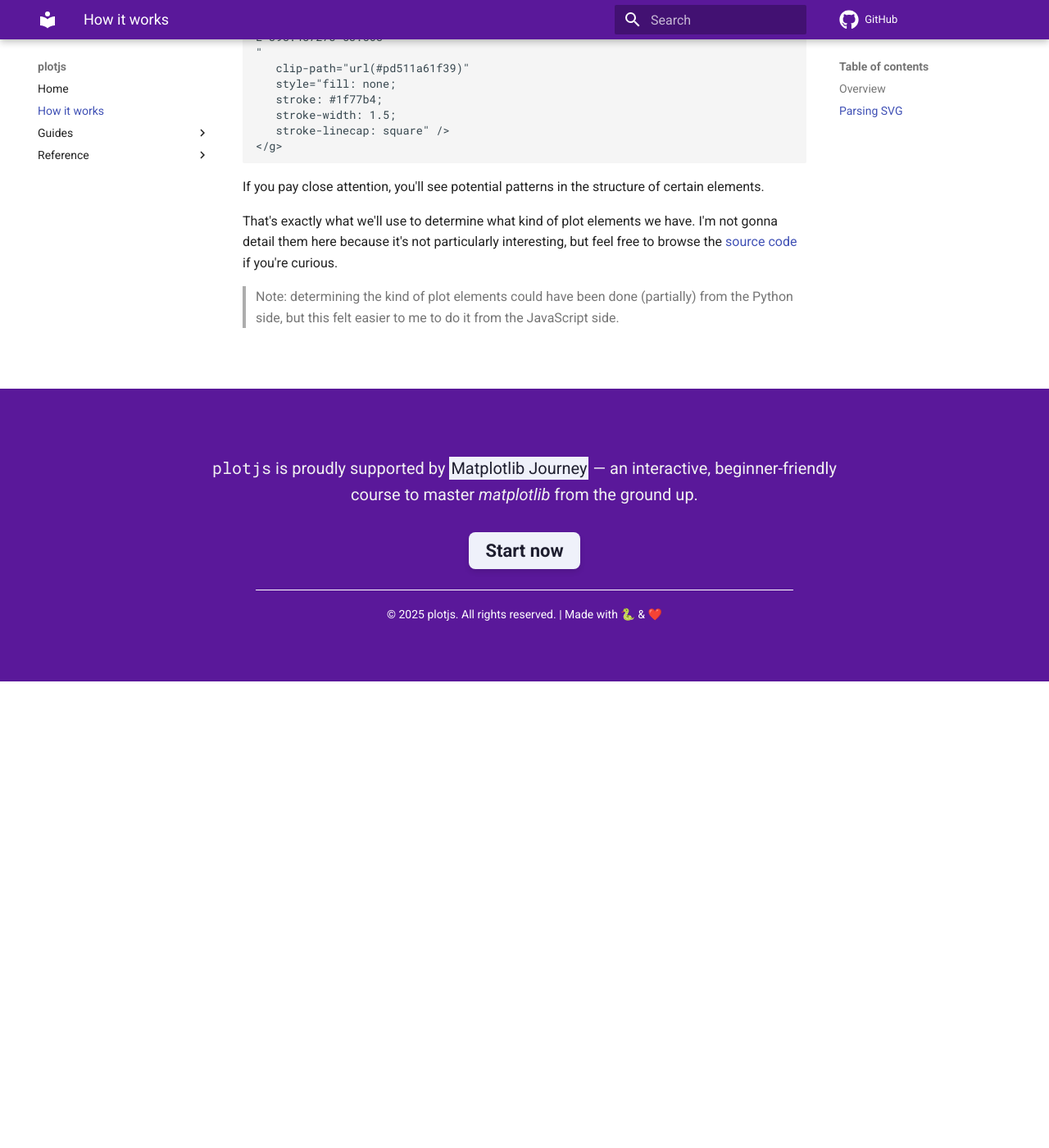
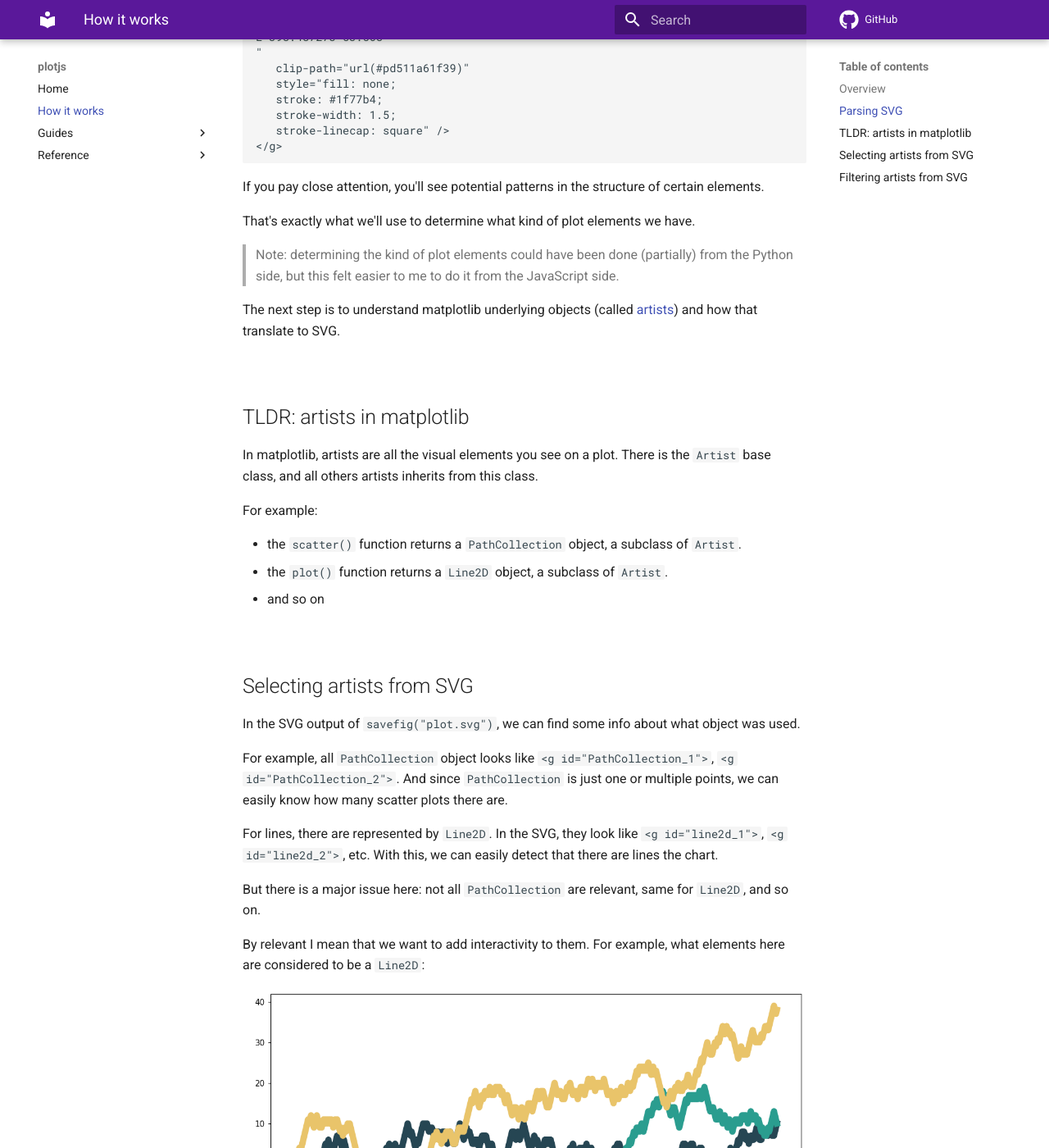
Before and after one commit to y-sunflower/plotjs, an MkDocs documentation site: the page built from docs/how-it-works.md, in a window 1280 px wide and 1400 px high, scrolled down 2060 px. Shown: the whole window at 82% size. Built offline with MkDocs 1.6.1 and Material for MkDocs 9.7.7, drawn with Linux system fonts in a browser that asks for light colours; comment, search, counter and statistics services are not loaded; before the commit the page ends 2891 px from its top, so only the background shows below that; some of the changed text lies outside the part shown.

Commit message:
how it works

````diff
--- a/docs/how-it-works.md
+++ b/docs/how-it-works.md
@@ -6,7 +6,7 @@
 
 There are 2 ways to tackle this problem:
 
-- Take a matplotlib Figure (instance containing all plot elements) and convert it to a more common format such as json. Then, with this json file, we recreate the figure with an interactive tool such as D3.js (that's what [mpld3](https://github.com/mpld3/mpld3) does btw!).
+- Take a matplotlib Figure (instance containing all plot elements) and convert it to a more common format such as json. We call this **serialization**. Then, with this json file, we recreate the figure with an interactive tool such as D3.js (that's what [mpld3](https://github.com/mpld3/mpld3) does btw!).
 - Use native matplotlib figure output format (especially SVG) and parse this instead (that's what `plotjs` does).
 
 The second option is **much simpler** (well, it depends) because we don't have to
@@ -21,10 +21,10 @@
 For the moment, we just take user's matplotlib figure and save it as SVG. This is just:
 
 ```python
-fig.savefig("user_plot.svg")
+fig.savefig("plot.svg")
 ```
 
-Now let's say the Figure contains a scatterplot we want to add a tooltip: when someone passes his mouth over a point, it displays a label.
+Now let's say the Figure contains a scatterplot we want to add a tooltip: when someone passes his mouse over a point, it displays a label.
 
 The **core problem to solve** is: "how do I know what elements from the SVG are points"?
 
@@ -89,6 +89,70 @@
 
 If you pay close attention, you'll see potential patterns in the structure of certain elements.
 
-That's exactly what we'll use to determine what kind of plot elements we have. I'm not gonna detail them here because it's not particularly interesting, but feel free to browse the [source code](https://github.com/y-sunflower/plotjs/blob/main/plotjs/static/template.html){target="\_blank"} if you're curious.
+That's exactly what we'll use to determine what kind of plot elements we have.
 
 > Note: determining the kind of plot elements could have been done (partially) from the Python side, but this felt easier to me to do it from the JavaScript side.
+
+The next step is to understand matplotlib underlying objects (called [artists](https://matplotlib.org/stable/users/explain/artists/artist_intro.html){target="\_blank"}) and how that translate to SVG.
+
+## TLDR: artists in matplotlib
+
+In matplotlib, artists are all the visual elements you see on a plot. There is the `Artist` base class, and all others artists inherits from this class.
+
+For example:
+
+- the `scatter()` function returns a `PathCollection` object, a subclass of `Artist`.
+- the `plot()` function returns a `Line2D` object, a subclass of `Artist`.
+- and so on
+
+## Selecting artists from SVG
+
+In the SVG output of `savefig("plot.svg")`, we can find some info about what object was used.
+
+For example, all `PathCollection` object looks like `<g id="PathCollection_1">`, `<g id="PathCollection_2">`. And since `PathCollection` is just one or multiple points, we can easily know how many scatter plots there are.
+
+For lines, there are represented by `Line2D`. In the SVG, they look like `<g id="line2d_1">`, `<g id="line2d_2">`, etc. With this, we can easily detect that there are lines the chart.
+
+But there is a major issue here: not all `PathCollection` are relevant, same for `Line2D`, and so on.
+
+By relevant I mean that we want to add interactivity to them. For example, what elements here are considered to be a `Line2D`:
+
+![](img/how-it-works-1.png)
+
+At first, I thought there was 3: one for each main line. But in practice, it's much more:
+
+![](img/how-it-works-2.png)
+
+What that means is that we can't select all `Line2D` and give them an hover effect, for instance. We need to find a way to discriminate relevant lines (the 3 big ones) and the other ones.
+
+## Filtering artists from SVG
+
+This section might not be up to date to the latest version, but it'll give you the idea of how `plotjs` detect what is a "core" plot elements, and what is not.
+
+It's mostly consist of handling edge cases here, and is very different depending on the plot element (`Line2D`, `PathCollection`, etc).
+
+For example, in order to select only "core" `Line2D` (the 3 colored ones in the previous image), we do:
+
+```javascript
+const lines = svg.selectAll('g[id^="line2d"] path').filter(function () {
+  const clip = d3.select(this).attr("clip-path");
+
+  return (
+    // keep only <path> with clip-path attribute
+    clip &&
+    // that starts with "url("
+    clip.startsWith("url(") &&
+    // and are not child of a #matplotlib.axis
+    !this.closest('g[id^="matplotlib.axis"]')
+  );
+});
+```
+
+The idea is basically:
+
+- select all `Line2D` with the first line
+- filter to remove non-wanted `Line2D`
+
+This gives us a `lines` variable that only contains the lines of interest!
+
+The logic is the same for other plot elements: bars, points, polygons, etc.
--- a/mkdocs.yaml
+++ b/mkdocs.yaml
@@ -8,6 +8,7 @@
   features:
     - content.code.copy
     - navigation.path
+    - content.footnote.tooltips
   icon:
     repo: fontawesome/brands/github
 
@@ -45,6 +46,7 @@
       line_spans: __span
       pygments_lang_class: true
   - pymdownx.inlinehilite
+  - footnotes
   - pymdownx.snippets
   - pymdownx.superfences
   - attr_list
--- a/plotjs/__init__.py
+++ b/plotjs/__init__.py
@@ -1,10 +1,6 @@
 from .main import InteractivePlot
-from .css import css_from_dict, css_from_file, is_css_like
 
 __version__ = "0.1.0"
 __all__: list[str] = [
     "InteractivePlot",
-    "css_from_dict",
-    "css_from_file",
-    "is_css_like",
 ]
````
Also changed, not shown: docs/index.md (+7 -2 lines), docs/reference/css.md (+3 -3 lines), plotjs/static/template.html (+84 -19 lines), docs/img/how-it-works-1.png (added), docs/img/how-it-works-2.png (added), 6 other files.
